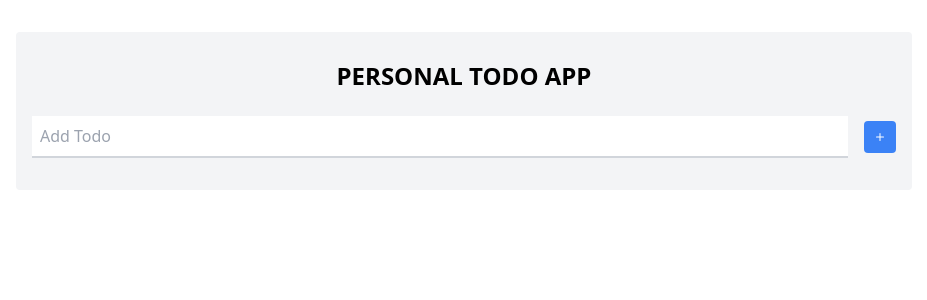
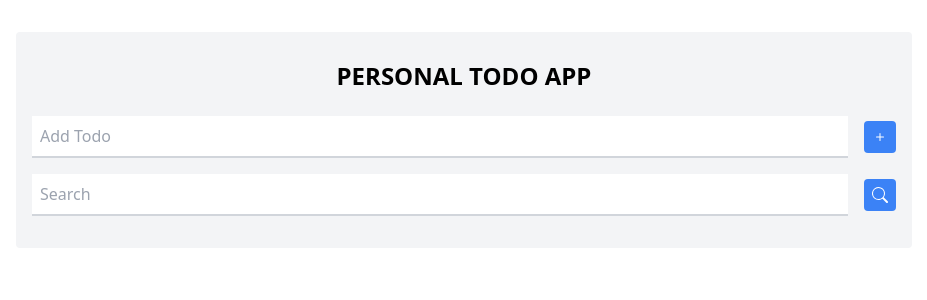
Before and after one commit to egesua/redux-todo, a React (Create React App) app: page / in a window 1280 px wide. Shown: the top 300 px of the page, without its empty margins (176-1103 px from the left). Built offline with nearby package versions, Linux system fonts and the light colour scheme.

Commit message:
search action and button ,flexbox created.

```diff
--- a/src/components/Todo.js
+++ b/src/components/Todo.js
@@ -1,13 +1,14 @@
 import React, { useState } from "react"
-import { BsPlus } from "react-icons/bs";
+import { BsPlus, BsSearch } from "react-icons/bs";
 import { useDispatch } from "react-redux";
-import { addTodo } from "../redux/actions";
+import { addTodo, updateSearchTerm } from "../redux/actions";
 
 const Todo = () => {
 
     const dispatch = useDispatch()
 
     const [newTodoText, setNewTodoText] = useState("");
+    const [searchTerm , setSearchTerm] = useState("")
 
     const handleAddTodo = (text) => {
         dispatch(addTodo);
@@ -20,10 +21,15 @@ const Todo = () => {
         }
     }
 
+    const handleSearchChange = (value) => {
+        setSearchTerm(value);
+        dispatch(updateSearchTerm(value));
+    }
+
   return (
     <div className="max-w-4xl mx-auto sm:mt-8 p-4 bg-gray-100 rounded">
       <h2 className="mt-3 mb-6 text-2xl font-bold text-center uppercase">PERSONAL TODO APP</h2>
-
+        {/* input text and button */}
       <div className="flex items-center mb-4">
             <input value={newTodoText} onChange={(e) => setNewTodoText(e.target.value)} type="text" name="text" id="addTodoInput" placeholder="Add Todo"
             className=" flex-grow p-2 border-b-2 border-gray-300 focus:outline-none focus:border-blue-500"/>
@@ -31,6 +37,16 @@ const Todo = () => {
             className="ml-4 p-2 bg-blue-500 text-white rounded hover:bg-blue-600 focus:outline-none" onClick={handleAddTodoClick}><BsPlus /></button>
       </div>
 
+        {/* filter and search */}
+        <div>
+            <div className="flex items-center mb-4">
+            <input value={searchTerm} onChange={(e) => handleSearchChange(e.target.value)} type="text" name="text" id="addTodoInput" placeholder="Search"
+            className=" flex-grow p-2 border-b-2 border-gray-300 focus:outline-none focus:border-blue-500"/>
+            <button
+            className="ml-4 p-2 bg-blue-500 text-white rounded hover:bg-blue-600 focus:outline-none" onClick={handleAddTodoClick}><BsSearch /></button>
+            </div>
+
+        </div>
 
     </div>
   )
```
